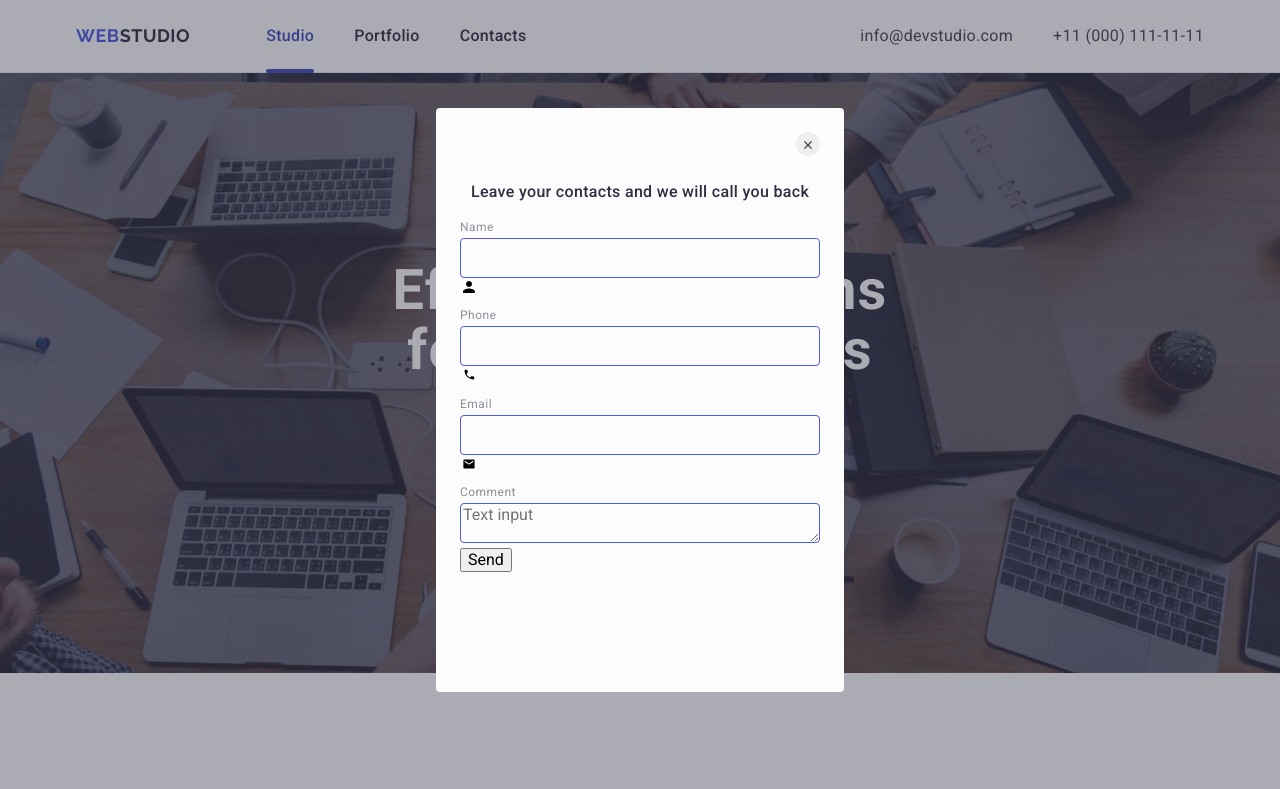
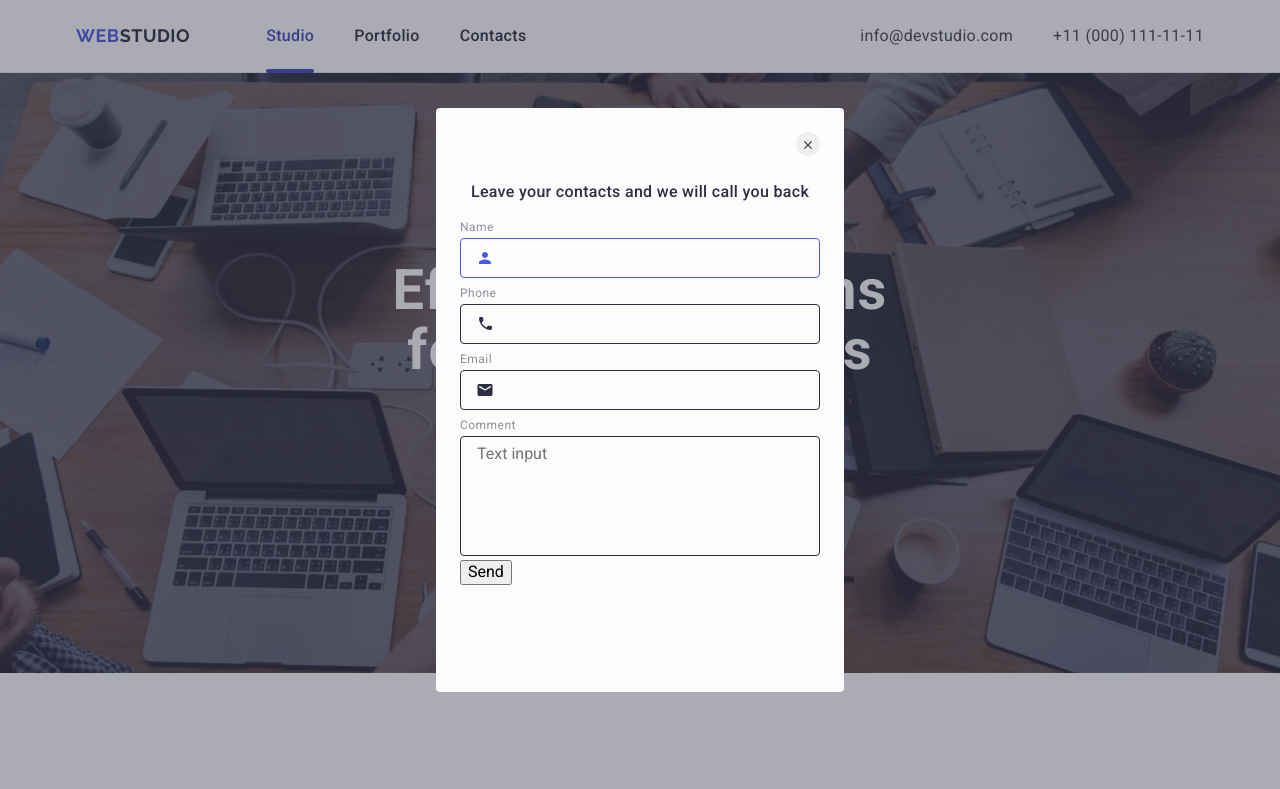
Before and after one commit to SerhiiKuznetsQA/goit-markup-hw-05, a plain HTML site: page index.html in a window 1280 px wide. Shown: the top 789 px of the page. Drawn offline with nearby package versions, Linux system fonts and the light colour scheme.

Commit message:
add CSS rules for the inputs modal form

```diff
--- a/css/styles.css
+++ b/css/styles.css
@@ -682,7 +682,6 @@ img {
     stroke-width: 1px;
     border:none;
     stroke: rgba(0, 0, 0, 0.1);
-
     transition: background-color 250ms cubic-bezier(0.4, 0, 0.2, 1);
 }
 .button-close:hover {
@@ -714,10 +713,11 @@ img {
         gap: 8px;
 }
 
-.input-label {
+.input-label{
     font-size: 12px;
     line-height: 1.16667;
     letter-spacing: 0.04em;
+    display: block;
     color: #8E8F99;
 
 
@@ -727,9 +727,45 @@ img {
             margin-bottom: 4px;
 }
 .modal-input{
-        border: 1px solid #4D5AE5;
+        border: 1px solid #2E2F42;
             border-radius: 4px;
             width: 360px;
             height: 40px;
+            padding: 8px 38px;
+            outline: transparent;
             background-color: transparent;
+            transition: border-color 250ms cubic-bezier(0.4, 0, 0.2, 1);
 }
+.modal-input:focus{
+    border-color:#4D5AE5 ;
+}
+.modal-input:focus + .modal-icon-form{
+    fill: #4D5AE5;
+}
+
+.modal-icon-form{
+position: absolute;
+fill: #2E2F42;
+left: 16px;
+top: 50%;
+transform: translateY(-50%);
+}
+
+
+
+
+.text{
+border: 1px solid #2E2F42;
+    border-radius: 4px;
+    width: 360px;
+    height: 120px;
+    padding-left: 16px;
+    background-color: transparent;
+    outline: transparent;
+    resize: none;
+    transition: border-color 250ms cubic-bezier(0.4, 0, 0.2, 1);
+
+}
+.modal-icons-wrap {
+    position: relative;
+}
--- a/index.html
+++ b/index.html
@@ -392,7 +392,7 @@
         <p class="footer-sub-text">Subscribe</p>
         <form class="footer-email">
           <label class="botton-subscribe">
-          <input class='input-email' type="email" name="email" placeholder="E-mail"/>
+            <input class='input-email' type="email" name="email" placeholder="E-mail" />
           </label>
           <button class="subscribe-btn" type="submit">Subscribe
             <svg class="footer-sub-icon" width="24" height="24">
@@ -414,37 +414,41 @@
       <form class="modal-form">
         <div class="modal-field">
           <label class="input-label"><span>Name</span>
-          <input
-          class="modal-input" type="text" name="user-name" /></label>
-        <svg class="modal-icon-from" width="18" height="18">
+            <div class="modal-icons-wrap">
+              <input class="modal-input" type="text" name="user-name" autofocus /></label>
+            <svg class="modal-icon-form" width="18" height="18">
               <use href="./images/icons.svg#icon-person-black"></use>
             </svg>
+            </div>
         </div>
 
         <div class="modal-field">
           <label class="input-label"><span>Phone</span>
-              <input
-             class="modal-input" type="tel" name="user-phone" /></label>
-             <svg class="modal-icon-from" width="18" height="18">
+            <div class="modal-icons-wrap">
+            <input class="modal-input" type="tel" name="user-phone" /></label>
+          <svg class="modal-icon-form" width="18" height="24">
             <use href="./images/icons.svg#icon-phone-black"></use>
           </svg>
+          </div>
         </div>
 
         <div class="modal-field">
           <label class="input-label"><span>Email</span>
-            <input
-           class="modal-input" type="email" name='user-email' /></label>
-          <svg class="modal-icon-from" width="18" height="18">
+            <div class="modal-icons-wrap">
+            <input class="modal-input" type="email" name='user-email' /></label>
+          <svg class="modal-icon-form" width="18" height="24">
             <use href="./images/icons.svg#icon-email-black"></use>
           </svg>
           </div>
+        </div>
         <div class="modal-field">
-          <label  class="input-label" ><span>Comment</span></label>
-          <textarea class="modal-input text" name='coment' placeholder="Text input"></textarea>
+          <label for="comment" class="input-label"><span>Comment</span></label>
+          <textarea class="modal-input text" name='coment' placeholder="Text input" id="comment"></textarea>
         </div>
       </form>
       <button type="submit">Send</button>
     </div>
   </div>
 </body>
+
 </html>
```
Lines whose indentation alone changed are shown as unchanged.
